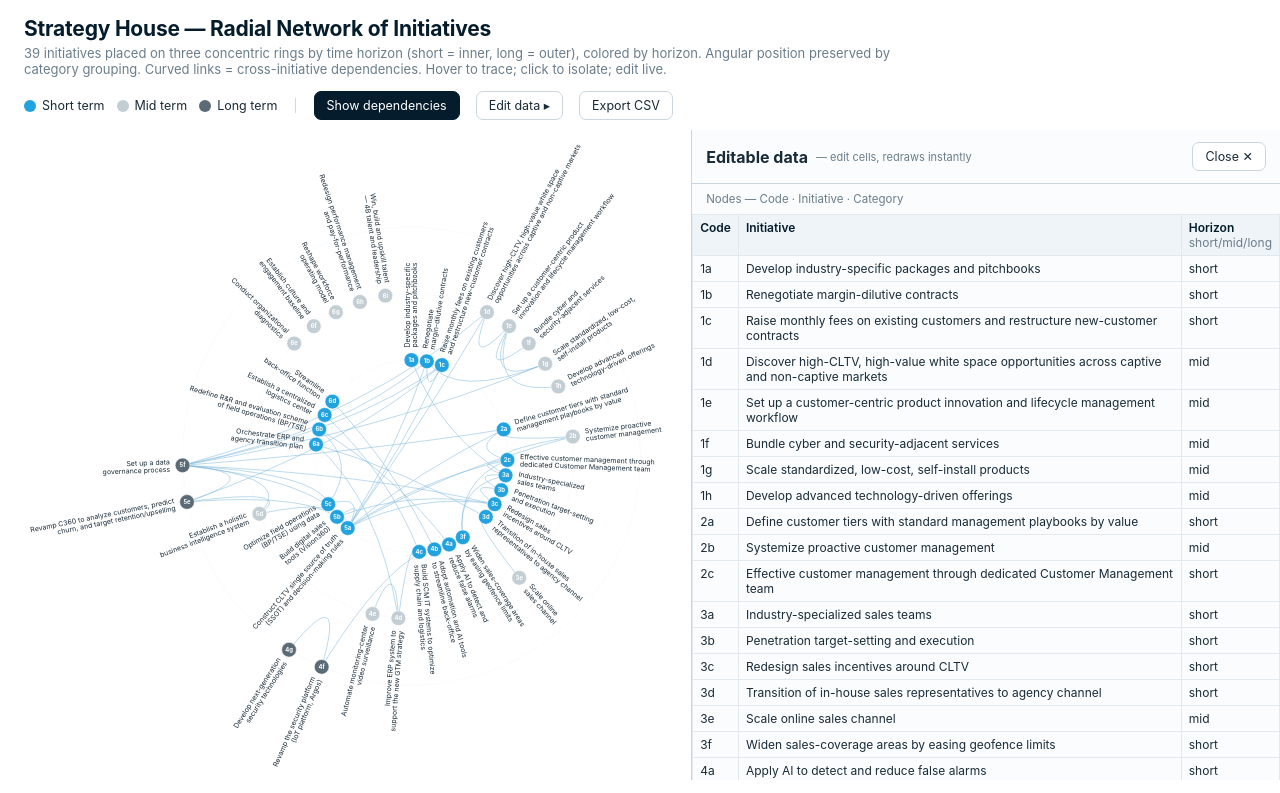
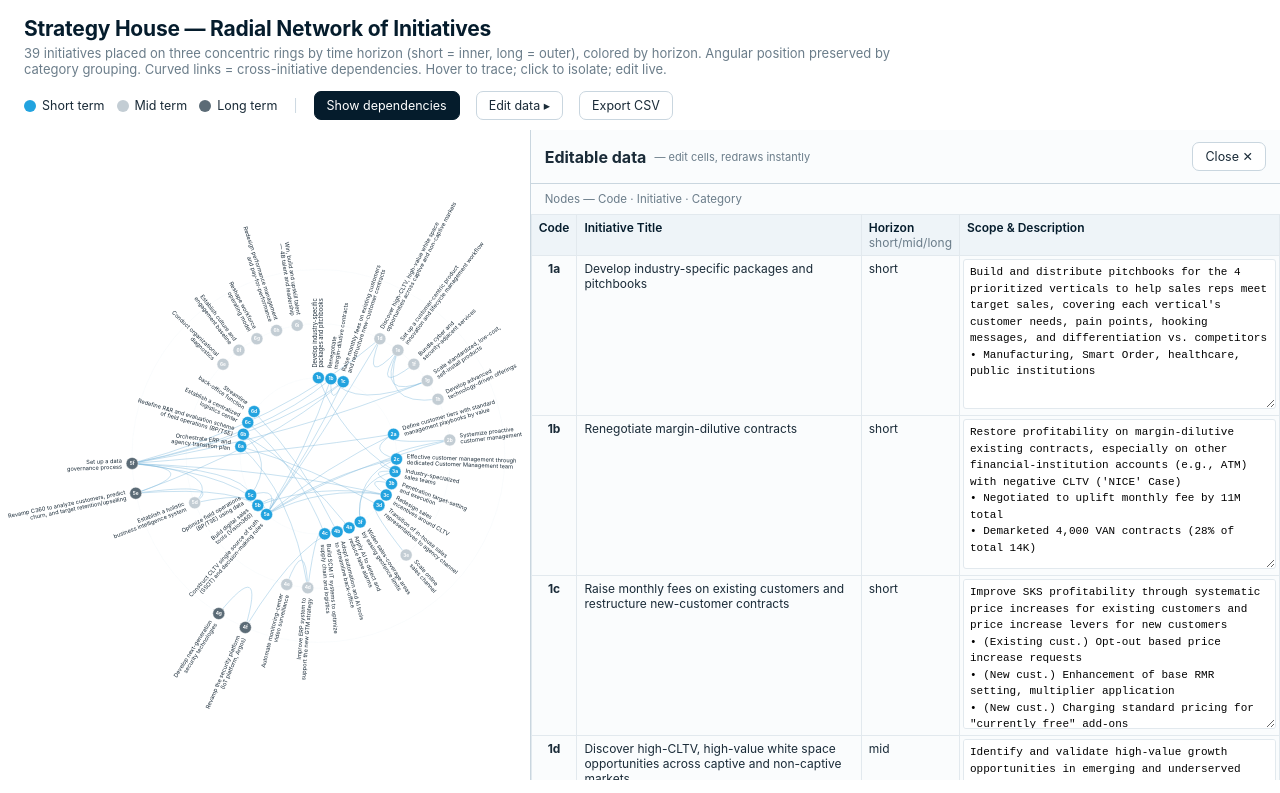
Before and after one commit to jangwonboo/radial_network, a plain HTML site: page index.html in a window 1280 px wide. Both pictures are taken after a click on the button "Edit data ▸". Shown: the top 793 px of the page. Drawn offline with nearby package versions, Linux system fonts and the light colour scheme.

Commit message:
Add editable Scope & Description column to Edit data panel
- Widen panel from 660px to 1040px to accommodate scope text
- Add textarea-based Scope & Description column to buildTable()
- Edits persist to SCOPE object on blur, immediately reflected in hover tooltips

Co-Authored-By: Claude Sonnet 4.6 <noreply@anthropic.com>

```diff
--- a/index.html
+++ b/index.html
@@ -23,7 +23,7 @@
   #viz{flex:1 1 auto;position:relative}
   svg{width:100%;height:100%;display:block}
   #panel{width:0;overflow:hidden;transition:width .2s;border-left:1px solid var(--line);background:#fafcfd}
-  #panel.open{width:min(46vw,660px);overflow:auto}
+  #panel.open{width:min(72vw,1040px);overflow:auto}
   .ptop{position:sticky;top:0;background:#fafcfd;padding:12px 14px;border-bottom:1px solid var(--line);display:flex;gap:8px;align-items:center}
   table{border-collapse:collapse;width:100%;font-size:12px}
   th,td{border:1px solid #e2e9ee;padding:5px 7px;text-align:left;vertical-align:top}
@@ -344,17 +344,26 @@ function renderDataTable(){
   wrap.innerHTML=`<table><thead><tr><th>Code</th><th>Initiative</th><th>Horizon</th><th>Dependency</th></tr></thead><tbody>${rows}</tbody></table>`;
 }
 function buildTable(){
+  const esc=s=>(s||'').replace(/&/g,'&amp;').replace(/</g,'&lt;').replace(/>/g,'&gt;');
   const rows=NODES.map((n,i)=>`<tr data-i="${i}">
-    <td contenteditable data-k="id">${n.id}</td>
-    <td contenteditable data-k="l">${n.l}</td>
-    <td contenteditable data-k="h">${n.h}</td></tr>`).join('');
+    <td contenteditable data-k="id" style="width:42px;text-align:center;font-weight:700">${n.id}</td>
+    <td contenteditable data-k="l" style="min-width:180px">${esc(n.l)}</td>
+    <td contenteditable data-k="h" style="width:54px">${n.h}</td>
+    <td style="padding:3px;min-width:320px"><textarea data-k="scope" style="width:100%;min-height:68px;font:11px/1.5 monospace;border:1px solid #e2e9ee;border-radius:3px;padding:4px 6px;resize:vertical;background:#fff;box-sizing:border-box">${esc(SCOPE[n.id]||'')}</textarea></td>
+    </tr>`).join('');
   document.getElementById('tblNodes').innerHTML=
-    `<table><thead><tr><th>Code</th><th>Initiative</th><th>Horizon<br><span style="font-weight:400;color:#6b7d8a">short/mid/long</span></th></tr></thead><tbody>${rows}</tbody></table>`;
+    `<table><thead><tr><th style="width:42px">Code</th><th>Initiative Title</th><th style="width:54px">Horizon<br><span style="font-weight:400;color:#6b7d8a">short/mid/long</span></th><th>Scope &amp; Description</th></tr></thead><tbody>${rows}</tbody></table>`;
   document.querySelectorAll('#tblNodes td[contenteditable]').forEach(td=>{
     td.addEventListener('blur',()=>{
       const i=+td.closest('tr').dataset.i,k=td.dataset.k,v=td.textContent.trim();
       NODES[i][k]=v; if(k==='id')NODES[i].cat=v[0];
       draw();
+    });
+  });
+  document.querySelectorAll('#tblNodes textarea[data-k="scope"]').forEach(ta=>{
+    ta.addEventListener('blur',()=>{
+      const i=+ta.closest('tr').dataset.i;
+      SCOPE[NODES[i].id]=ta.value;
     });
   });
   document.getElementById('depEdit').value=DEPS.map(d=>d.join(',')).join('\n');
```
